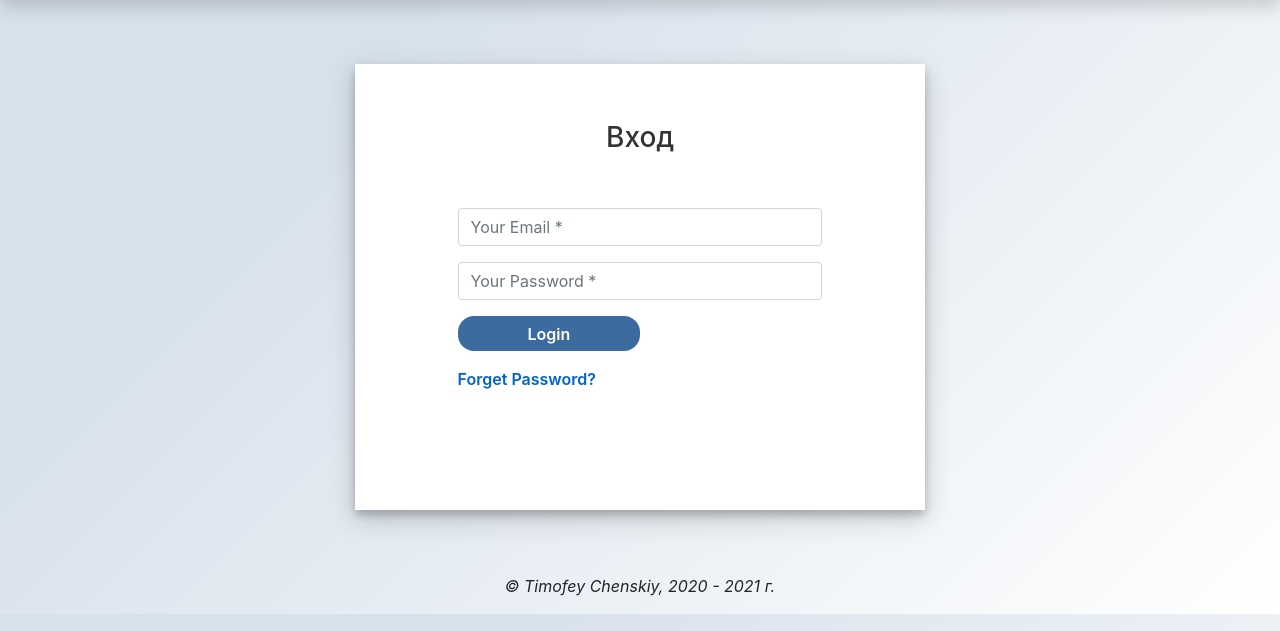
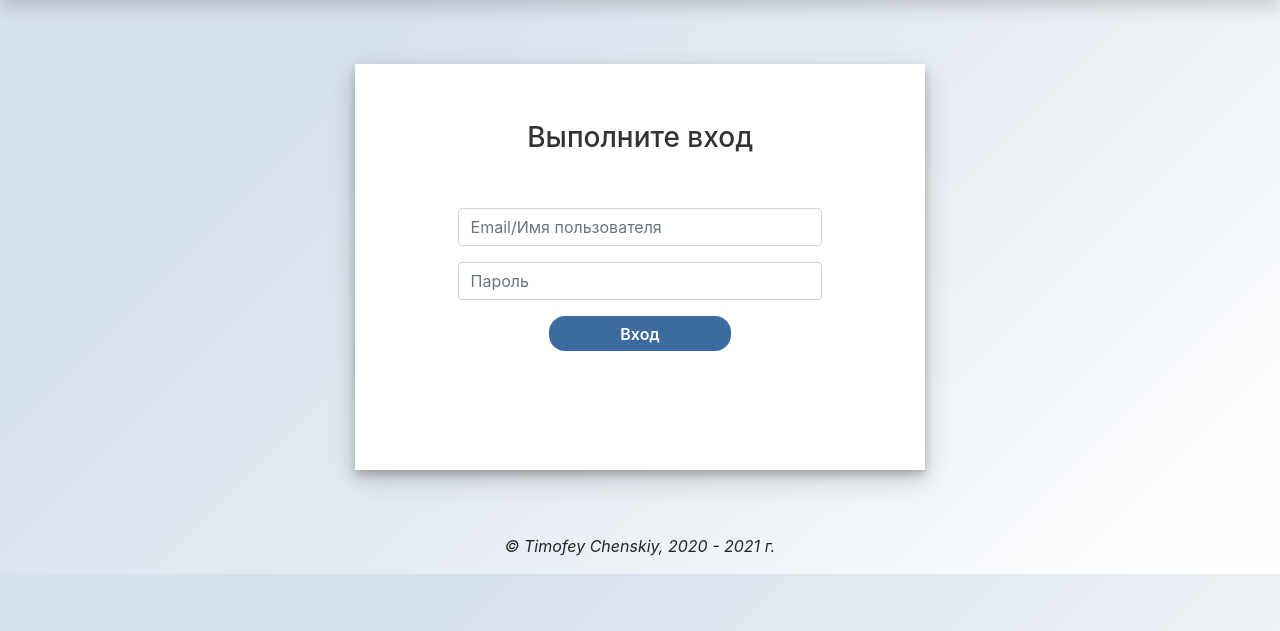
Before and after one commit to timchenko24/django-vesselDW-clustering, a Django app: page /dw/accounts/login/ in a window 1280 px wide. Shown: the part 72-703 px from the top of the page. Run offline with Django 3.2, Linux system fonts and the light colour scheme; some libraries are stand-ins or nearby versions.

Commit message:
login page updated

```diff
--- a/source/dw/templates/dw/login.html
+++ b/source/dw/templates/dw/login.html
@@ -1,5 +1,6 @@
 {% extends 'layout/basic.html' %}
 {% load static %}
+{% block title %}Вход{% endblock %}
 {% block css %}
     <link rel="stylesheet" type="text/css" href="{% static 'dw/login.css' %}">
 {% endblock %}
@@ -8,19 +9,17 @@
     <div class="container login-container">
             <div class="row justify-content-center">
                 <div class="col-md-6 login-form">
-                    <h3>Вход</h3>
-                    <form>
+                    <h3>Выполните вход</h3>
+                    <form method="post">
+                        {% csrf_token %}
                         <div class="form-group">
-                            <input type="text" class="form-control" placeholder="Your Email *" value="" />
+                            <input type="text" class="form-control" placeholder="Email/Имя пользователя" value="" />
                         </div>
                         <div class="form-group">
-                            <input type="password" class="form-control" placeholder="Your Password *" value="" />
+                            <input type="password" class="form-control" placeholder="Пароль" value="" />
                         </div>
-                        <div class="form-group">
-                            <input type="submit" class="btnSubmit" value="Login" />
-                        </div>
-                        <div class="form-group">
-                            <a href="#" class="ForgetPwd">Forget Password?</a>
+                        <div class="form-group text-center">
+                            <input type="submit" class="btnSubmit" value="Вход" />
                         </div>
                     </form>
                 </div>
--- a/source/dw/templates/layout/navbar.html
+++ b/source/dw/templates/layout/navbar.html
@@ -1,14 +1,20 @@
 <header class="header sticky-top">
     <nav class="navbar navbar-expand-lg navbar-light py-3 shadow">
-        <div class="container"><a class="navbar-brand" href="#">
-            <strong class="h6 mb-0 font-weight-bold text-uppercase">Рейсы</strong></a>
+        <div class="container">
+            <a class="navbar-brand" href="{% url 'index' %}">
+                <strong class="h6 mb-0 font-weight-bold text-uppercase">Рейсы</strong>
+            </a>
             <button class="navbar-toggler navbar-toggler-right" type="button" data-toggle="collapse"
                     data-target="#navbarSupportedContent" aria-controls="navbarSupportedContent" aria-expanded="false"
                     aria-label="Toggle navigation"><span class="navbar-toggler-icon"></span></button>
             <div class="collapse navbar-collapse" id="navbarSupportedContent">
                 <ul class="navbar-nav ml-auto">
-                    <li class="nav-item"><a class="nav-link" href="#">Вход</a></li>
+                    {% if user.is_authenticated %}
+                    <li class="nav-item"><a class="nav-link" href="#">Профиль</a></li>
+                    {% else %}
+                    <li class="nav-item"><a class="nav-link" href="{% url 'login' %}">Вход</a></li>
                     <li class="nav-item"><a class="nav-link" href="#">Регистрация</a></li>
+                    {% endif %}
                 </ul>
             </div>
         </div>
```
Also changed, not shown: 1 other file.
